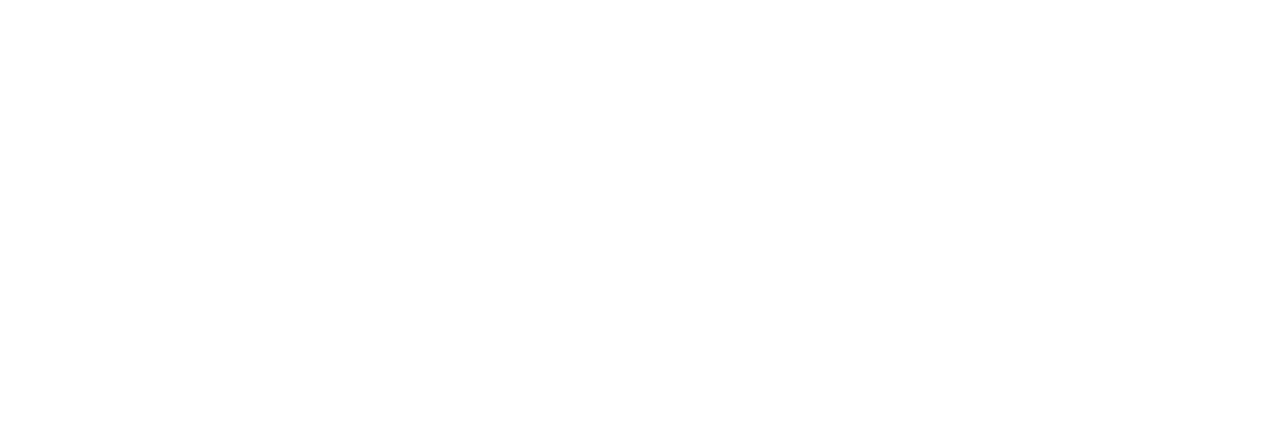
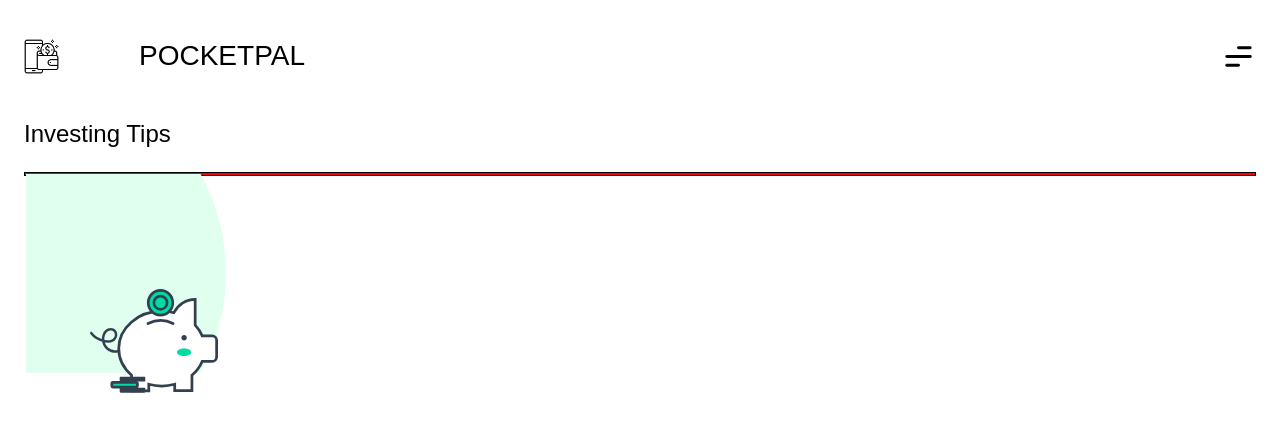
Before and after one commit to KevinnNeira/virtualWallet, a plain HTML site: page views/cards.html in a window 1280 px wide. Drawn offline with Linux system fonts and the light colour scheme; files that its build step writes are made by us from their sources; files whose address does not match are found by name; a web font is replaced by a local one.

Commit message:
chore: ✨ I was finished the part of the header in the second section

```diff
--- a/css/cards.css
+++ b/css/cards.css
@@ -1 +1,71 @@
 @import url(variables.css);
+
+@font-face {
+    font-family: "Bold";
+    src: url(/storage/font/SF-Pro-Text-Bold.otf);
+}
+@font-face {
+    font-family: "Heavy";
+    src: url(/storage/font/SF-Pro-Text-Heavy.otf);
+}
+@font-face {
+    font-family: "Light";
+    src: url(/storage/font/SF-Pro-Text-Light.otf);
+}
+@font-face {
+    font-family: "Medium";
+    src: url(/storage/font/SF-Pro-Text-Medium.otf);
+}
+
+.gridcontainerMain{
+    margin: 2vh;
+    display: grid;
+    overflow-y: auto;
+}
+.header{
+    height: 10vh;
+    position: relative;
+    display: flex;
+    align-items: center;
+}
+#icon{
+    width: 35px;
+}
+#title{
+    filter: invert();
+    font-size: 3.5vh;
+    margin-left: 10vh;
+    font-family: "Bold", sans-serif;
+    color: #FFFFFF;
+}
+#menu{
+    filter: invert();
+    position: absolute;
+    width:35px;
+    right: 0;
+}
+#title2{
+    font-size: 3vh;
+    font-family: "Bold", sans-serif;
+}
+.containerinformation{
+    display: flex;
+    align-items: center;
+    justify-content: center;
+    border: 1px solid black;
+}
+.information{
+    width: 100%;
+    border: 1px solid red;
+}
+#pork{
+    margin-top: 9vw;
+    margin-left: 5vw;
+    position: absolute;
+    z-index: +1;
+    width: 16vh;
+}
+#ellipse{
+    width: 25vh;
+    position: absolute;
+}
--- a/views/cards.html
+++ b/views/cards.html
@@ -3,10 +3,27 @@
 <head>
     <meta charset="UTF-8">
     <meta name="viewport" content="width=device-width, initial-scale=1.0">
-    <link rel="stylesheet" href="cards.css">
+    <link rel="stylesheet" href="/css/cards.css">
     <title>Virtual wallet Cards</title>
 </head>
 <body>
+    <div class="gridcontainerMain">
+        <div class="header">
+            <img id="icon" src="../storage/img/billetera-digital.png">
+            <p id="title">POCKETPAL</p>
+            <img id="menu" src="../storage/img/menu.svg">
+        </div>
+            <p id="title2">Investing Tips</p>
+            <div class="containerinformation">
+                <div class="information">
+                    <img id="ellipse" src="../storage/img/Ellipse 1.svg">
+                    <img id="pork" src="../storage/img/Group.svg">
+                </div>
+                <div class="txtinfo">
+
+                </div>
+            </div>
+    </div>
 
 </body>
 </html>
```
Also changed, not shown: index.html (+1 -1 lines), storage/img/Ellipse 1.svg (added), storage/img/Group.svg (added).
